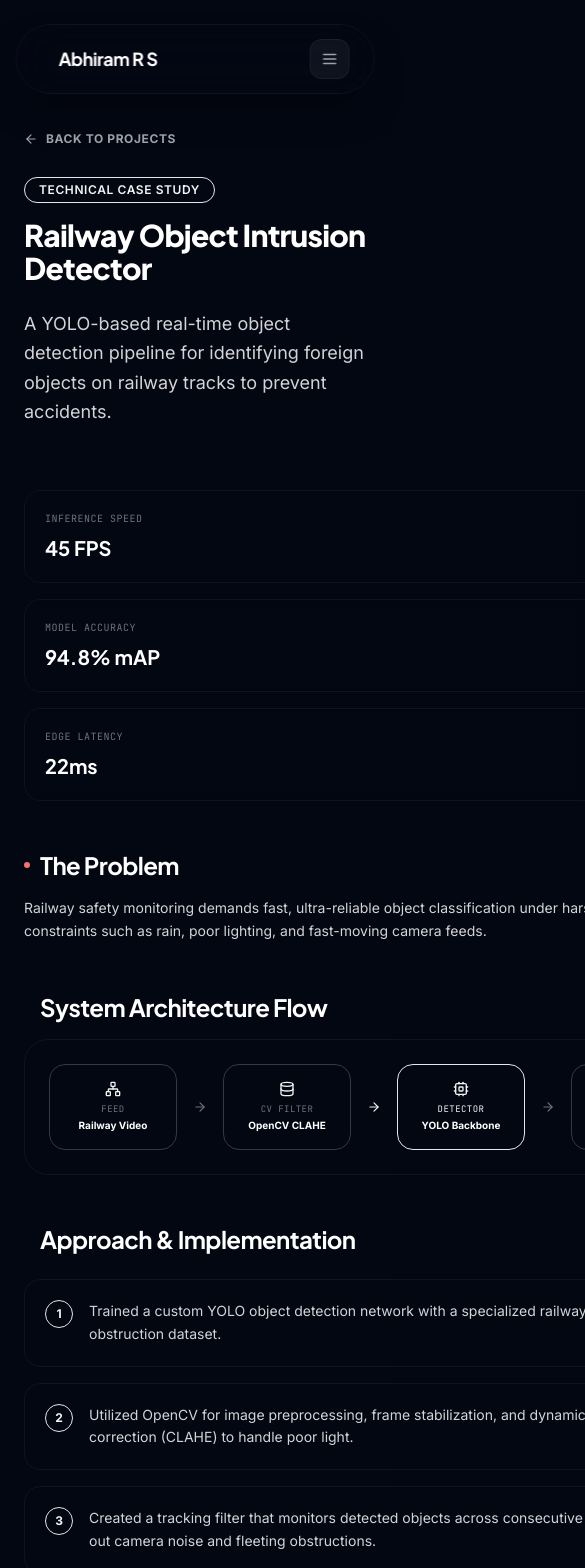
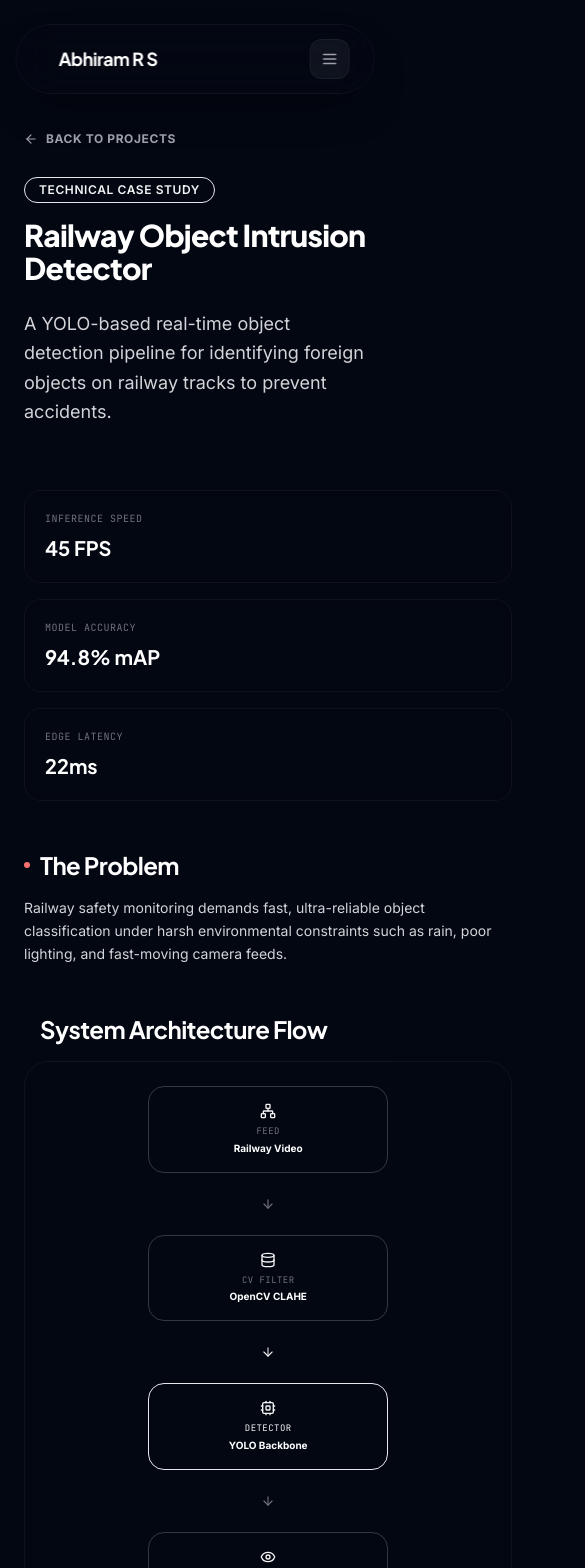
Before and after one commit to AbhiR4mRs/portfolio, a React (Vite) app: page /projects/foreign-object-intrusion-detection in a window 390 px wide. Shown: the top 1568 px of the page, 585 px wide, since content can reach past the window. Built offline with nearby package versions, Linux system fonts and the light colour scheme.

Commit message:
style: improve projects grid and case study flow diagram responsiveness on mobile/tablet

```diff
--- a/src/pages/HomePage.jsx
+++ b/src/pages/HomePage.jsx
@@ -249,7 +249,7 @@ export default function HomePage() {
           </Link>
         </div>
 
-        <div className="grid gap-6 md:grid-cols-2">
+        <div className="grid gap-6 lg:grid-cols-2">
           {projects.slice(0, 2).map((project, index) => (
             <ProjectCard key={project.slug} project={project} index={index} />
           ))}
--- a/src/pages/ProjectDetailPage.jsx
+++ b/src/pages/ProjectDetailPage.jsx
@@ -160,35 +160,35 @@ export default function ProjectDetailPage() {
               System Architecture Flow
             </h2>
 
-            <div className="rounded-3xl border border-white/5 bg-slate-950/40 p-6 md:p-8 overflow-x-auto">
-              <div className="flex min-w-[500px] justify-between items-center gap-4">
+            <div className="rounded-3xl border border-white/5 bg-slate-950/40 p-6 md:p-8">
+              <div className="flex flex-col lg:flex-row items-center justify-between gap-4 w-full">
                 {slug === 'zero-day-intrusion-detection-system' ? (
                   <>
-                    <div className="flex flex-col items-center gap-1.5 rounded-2xl border border-white/20 bg-slate-900/60 p-4 w-32 text-center">
+                    <div className="flex flex-col items-center gap-1.5 rounded-2xl border border-white/20 bg-slate-900/60 p-4 w-full max-w-[240px] lg:w-32 text-center">
                       <Network size={16} className="text-indigo-400" />
                       <div>
                         <p className="font-mono text-[9px] uppercase tracking-wider text-zinc-500">Source</p>
                         <p className="text-[10px] font-bold text-white mt-0.5">Network Packet</p>
                       </div>
                     </div>
-                    <ArrowRight size={14} className="text-zinc-500 shrink-0" />
-                    <div className="flex flex-col items-center gap-1.5 rounded-2xl border border-indigo-500/45 bg-indigo-500/5 p-4 w-32 text-center">
+                    <ArrowRight size={14} className="text-zinc-500 shrink-0 rotate-90 lg:rotate-0 my-2 lg:my-0" />
+                    <div className="flex flex-col items-center gap-1.5 rounded-2xl border border-indigo-500/45 bg-indigo-500/5 p-4 w-full max-w-[240px] lg:w-32 text-center">
                       <Database size={16} className="text-indigo-400" />
                       <div>
                         <p className="font-mono text-[9px] uppercase tracking-wider text-indigo-400">Queue</p>
                         <p className="text-[10px] font-bold text-white mt-0.5">Redis Ingestion</p>
                       </div>
                     </div>
-                    <ArrowRight size={14} className="text-indigo-400 animate-pulse shrink-0" />
-                    <div className="flex flex-col items-center gap-1.5 rounded-2xl border border-white/20 bg-slate-900/60 p-4 w-32 text-center">
+                    <ArrowRight size={14} className="text-indigo-400 animate-pulse shrink-0 rotate-90 lg:rotate-0 my-2 lg:my-0" />
+                    <div className="flex flex-col items-center gap-1.5 rounded-2xl border border-white/20 bg-slate-900/60 p-4 w-full max-w-[240px] lg:w-32 text-center">
                       <Cpu size={16} className="text-indigo-400" />
                       <div>
                         <p className="font-mono text-[9px] uppercase tracking-wider text-zinc-500">Core Model</p>
                         <p className="text-[10px] font-bold text-white mt-0.5">LSTM Attention</p>
                       </div>
                     </div>
-                    <ArrowRight size={14} className="text-zinc-500 shrink-0" />
-                    <div className="flex flex-col items-center gap-1.5 rounded-2xl border border-white/20 bg-slate-900/60 p-4 w-32 text-center">
+                    <ArrowRight size={14} className="text-zinc-500 shrink-0 rotate-90 lg:rotate-0 my-2 lg:my-0" />
+                    <div className="flex flex-col items-center gap-1.5 rounded-2xl border border-white/20 bg-slate-900/60 p-4 w-full max-w-[240px] lg:w-32 text-center">
                       <Eye size={16} className="text-indigo-400" />
                       <div>
                         <p className="font-mono text-[9px] uppercase tracking-wider text-zinc-500">Evaluator</p>
@@ -198,31 +198,31 @@ export default function ProjectDetailPage() {
                   </>
                 ) : slug === 'foreign-object-intrusion-detection' ? (
                   <>
-                    <div className="flex flex-col items-center gap-1.5 rounded-2xl border border-white/20 bg-slate-900/60 p-4 w-32 text-center">
+                    <div className="flex flex-col items-center gap-1.5 rounded-2xl border border-white/20 bg-slate-900/60 p-4 w-full max-w-[240px] lg:w-32 text-center">
                       <Network size={16} className="text-cyan-400" />
                       <div>
                         <p className="font-mono text-[9px] uppercase tracking-wider text-zinc-500">Feed</p>
                         <p className="text-[10px] font-bold text-white mt-0.5">Railway Video</p>
                       </div>
                     </div>
-                    <ArrowRight size={14} className="text-zinc-500 shrink-0" />
-                    <div className="flex flex-col items-center gap-1.5 rounded-2xl border border-white/20 bg-slate-900/60 p-4 w-32 text-center">
+                    <ArrowRight size={14} className="text-zinc-500 shrink-0 rotate-90 lg:rotate-0 my-2 lg:my-0" />
+                    <div className="flex flex-col items-center gap-1.5 rounded-2xl border border-white/20 bg-slate-900/60 p-4 w-full max-w-[240px] lg:w-32 text-center">
                       <Database size={16} className="text-cyan-400" />
                       <div>
                         <p className="font-mono text-[9px] uppercase tracking-wider text-zinc-500">CV Filter</p>
                         <p className="text-[10px] font-bold text-white mt-0.5">OpenCV CLAHE</p>
                       </div>
                     </div>
-                    <ArrowRight size={14} className="text-cyan-400 animate-pulse shrink-0" />
-                    <div className="flex flex-col items-center gap-1.5 rounded-2xl border border-cyan-500/45 bg-cyan-500/5 p-4 w-32 text-center">
+                    <ArrowRight size={14} className="text-cyan-400 animate-pulse shrink-0 rotate-90 lg:rotate-0 my-2 lg:my-0" />
+                    <div className="flex flex-col items-center gap-1.5 rounded-2xl border border-cyan-500/45 bg-cyan-500/5 p-4 w-full max-w-[240px] lg:w-32 text-center">
                       <Cpu size={16} className="text-cyan-400" />
                       <div>
                         <p className="font-mono text-[9px] uppercase tracking-wider text-cyan-400">Detector</p>
                         <p className="text-[10px] font-bold text-white mt-0.5">YOLO Backbone</p>
                       </div>
                     </div>
-                    <ArrowRight size={14} className="text-zinc-500 shrink-0" />
-                    <div className="flex flex-col items-center gap-1.5 rounded-2xl border border-white/20 bg-slate-900/60 p-4 w-32 text-center">
+                    <ArrowRight size={14} className="text-zinc-500 shrink-0 rotate-90 lg:rotate-0 my-2 lg:my-0" />
+                    <div className="flex flex-col items-center gap-1.5 rounded-2xl border border-white/20 bg-slate-900/60 p-4 w-full max-w-[240px] lg:w-32 text-center">
                       <Eye size={16} className="text-cyan-400" />
                       <div>
                         <p className="font-mono text-[9px] uppercase tracking-wider text-zinc-500">Output</p>
@@ -232,31 +232,31 @@ export default function ProjectDetailPage() {
                   </>
                 ) : slug === 'credit-card-approval-prediction' ? (
                   <>
-                    <div className="flex flex-col items-center gap-1.5 rounded-2xl border border-white/20 bg-slate-900/60 p-4 w-32 text-center">
+                    <div className="flex flex-col items-center gap-1.5 rounded-2xl border border-white/20 bg-slate-900/60 p-4 w-full max-w-[240px] lg:w-32 text-center">
                       <Network size={16} className="text-violet-400" />
                       <div>
                         <p className="font-mono text-[9px] uppercase tracking-wider text-zinc-500">Dataset</p>
                         <p className="text-[10px] font-bold text-white mt-0.5">Financial Profiles</p>
                       </div>
                     </div>
-                    <ArrowRight size={14} className="text-zinc-500 shrink-0" />
-                    <div className="flex flex-col items-center gap-1.5 rounded-2xl border border-white/20 bg-slate-900/60 p-4 w-32 text-center">
+                    <ArrowRight size={14} className="text-zinc-500 shrink-0 rotate-90 lg:rotate-0 my-2 lg:my-0" />
+                    <div className="flex flex-col items-center gap-1.5 rounded-2xl border border-white/20 bg-slate-900/60 p-4 w-full max-w-[240px] lg:w-32 text-center">
                       <Database size={16} className="text-violet-400" />
                       <div>
                         <p className="font-mono text-[9px] uppercase tracking-wider text-zinc-500">Balancing</p>
                         <p className="text-[10px] font-bold text-white mt-0.5">SMOTE Resample</p>
                       </div>
                     </div>
-                    <ArrowRight size={14} className="text-violet-400 animate-pulse shrink-0" />
-                    <div className="flex flex-col items-center gap-1.5 rounded-2xl border border-violet-500/45 bg-violet-500/5 p-4 w-32 text-center">
+                    <ArrowRight size={14} className="text-violet-400 animate-pulse shrink-0 rotate-90 lg:rotate-0 my-2 lg:my-0" />
+                    <div className="flex flex-col items-center gap-1.5 rounded-2xl border border-violet-500/45 bg-violet-500/5 p-4 w-full max-w-[240px] lg:w-32 text-center">
                       <Cpu size={16} className="text-violet-400" />
                       <div>
                         <p className="font-mono text-[9px] uppercase tracking-wider text-violet-400">Classifier</p>
                         <p className="text-[10px] font-bold text-white mt-0.5">Random Forest</p>
                       </div>
                     </div>
-                    <ArrowRight size={14} className="text-zinc-500 shrink-0" />
-                    <div className="flex flex-col items-center gap-1.5 rounded-2xl border border-white/20 bg-slate-900/60 p-4 w-32 text-center">
+                    <ArrowRight size={14} className="text-zinc-500 shrink-0 rotate-90 lg:rotate-0 my-2 lg:my-0" />
+                    <div className="flex flex-col items-center gap-1.5 rounded-2xl border border-white/20 bg-slate-900/60 p-4 w-full max-w-[240px] lg:w-32 text-center">
                       <Eye size={16} className="text-violet-400" />
                       <div>
                         <p className="font-mono text-[9px] uppercase tracking-wider text-zinc-500">Artifact</p>
@@ -266,31 +266,31 @@ export default function ProjectDetailPage() {
                   </>
                 ) : (
                   <>
-                    <div className="flex flex-col items-center gap-1.5 rounded-2xl border border-white/20 bg-slate-900/60 p-4 w-32 text-center">
+                    <div className="flex flex-col items-center gap-1.5 rounded-2xl border border-white/20 bg-slate-900/60 p-4 w-full max-w-[240px] lg:w-32 text-center">
                       <Network size={16} className="text-emerald-400" />
                       <div>
                         <p className="font-mono text-[9px] uppercase tracking-wider text-zinc-500">Request</p>
                         <p className="text-[10px] font-bold text-white mt-0.5">Student Booking</p>
                       </div>
                     </div>
-                    <ArrowRight size={14} className="text-zinc-500 shrink-0" />
-                    <div className="flex flex-col items-center gap-1.5 rounded-2xl border border-white/20 bg-slate-900/60 p-4 w-32 text-center">
+                    <ArrowRight size={14} className="text-zinc-500 shrink-0 rotate-90 lg:rotate-0 my-2 lg:my-0" />
+                    <div className="flex flex-col items-center gap-1.5 rounded-2xl border border-white/20 bg-slate-900/60 p-4 w-full max-w-[240px] lg:w-32 text-center">
                       <Database size={16} className="text-emerald-400" />
                       <div>
                         <p className="font-mono text-[9px] uppercase tracking-wider text-zinc-500">Route</p>
                         <p className="text-[10px] font-bold text-white mt-0.5">Django MVC</p>
                       </div>
                     </div>
-                    <ArrowRight size={14} className="text-emerald-400 animate-pulse shrink-0" />
-                    <div className="flex flex-col items-center gap-1.5 rounded-2xl border border-emerald-500/45 bg-emerald-500/5 p-4 w-32 text-center">
+                    <ArrowRight size={14} className="text-emerald-400 animate-pulse shrink-0 rotate-90 lg:rotate-0 my-2 lg:my-0" />
+                    <div className="flex flex-col items-center gap-1.5 rounded-2xl border border-emerald-500/45 bg-emerald-500/5 p-4 w-full max-w-[240px] lg:w-32 text-center">
                       <Cpu size={16} className="text-emerald-400" />
                       <div>
                         <p className="font-mono text-[9px] uppercase tracking-wider text-emerald-400">Database</p>
                         <p className="text-[10px] font-bold text-white mt-0.5">SQLite Storage</p>
                       </div>
                     </div>
-                    <ArrowRight size={14} className="text-zinc-500 shrink-0" />
-                    <div className="flex flex-col items-center gap-1.5 rounded-2xl border border-white/20 bg-slate-900/60 p-4 w-32 text-center">
+                    <ArrowRight size={14} className="text-zinc-500 shrink-0 rotate-90 lg:rotate-0 my-2 lg:my-0" />
+                    <div className="flex flex-col items-center gap-1.5 rounded-2xl border border-white/20 bg-slate-900/60 p-4 w-full max-w-[240px] lg:w-32 text-center">
                       <Eye size={16} className="text-emerald-400" />
                       <div>
                         <p className="font-mono text-[9px] uppercase tracking-wider text-zinc-500">UI</p>
--- a/src/pages/ProjectsPage.jsx
+++ b/src/pages/ProjectsPage.jsx
@@ -72,7 +72,7 @@ export default function ProjectsPage() {
       {/* Projects Grid with AnimatePresence */}
       <motion.div
         layout
-        className="grid gap-6 md:grid-cols-2"
+        className="grid gap-6 lg:grid-cols-2"
       >
         <AnimatePresence mode="popLayout">
           {filteredProjects.map((project, index) => (
```
